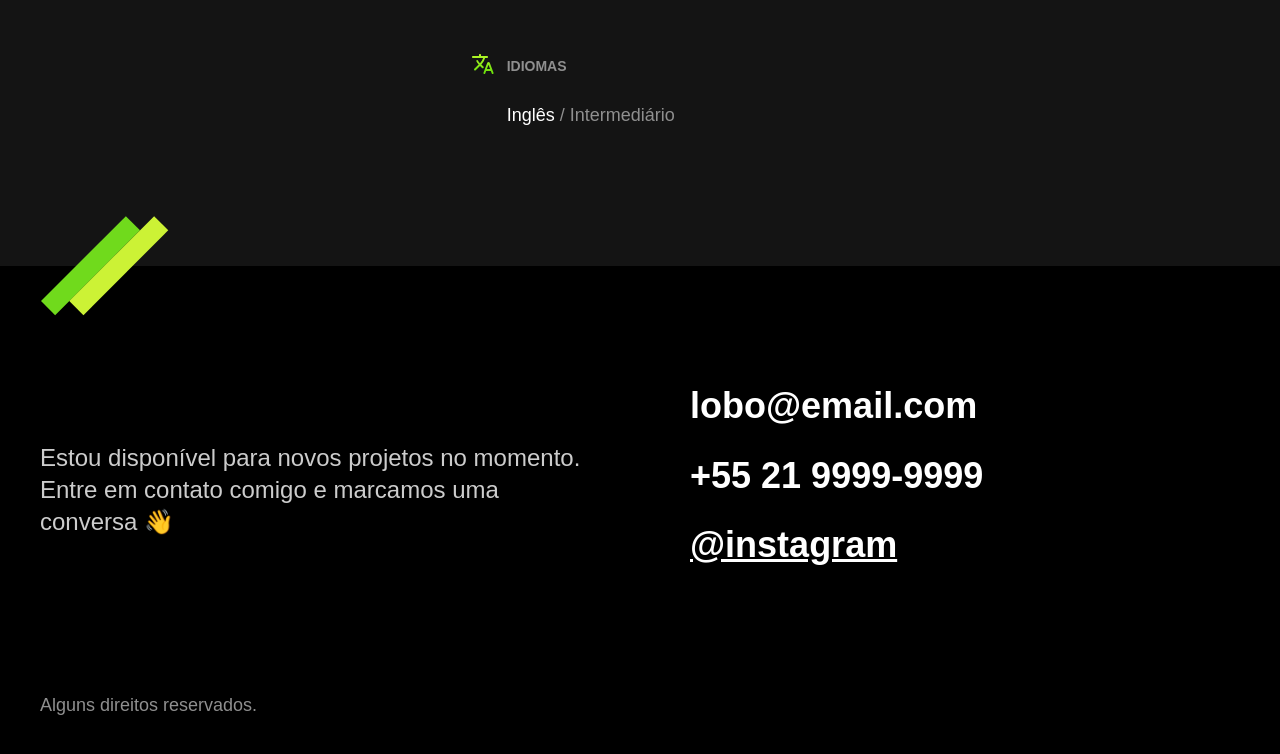
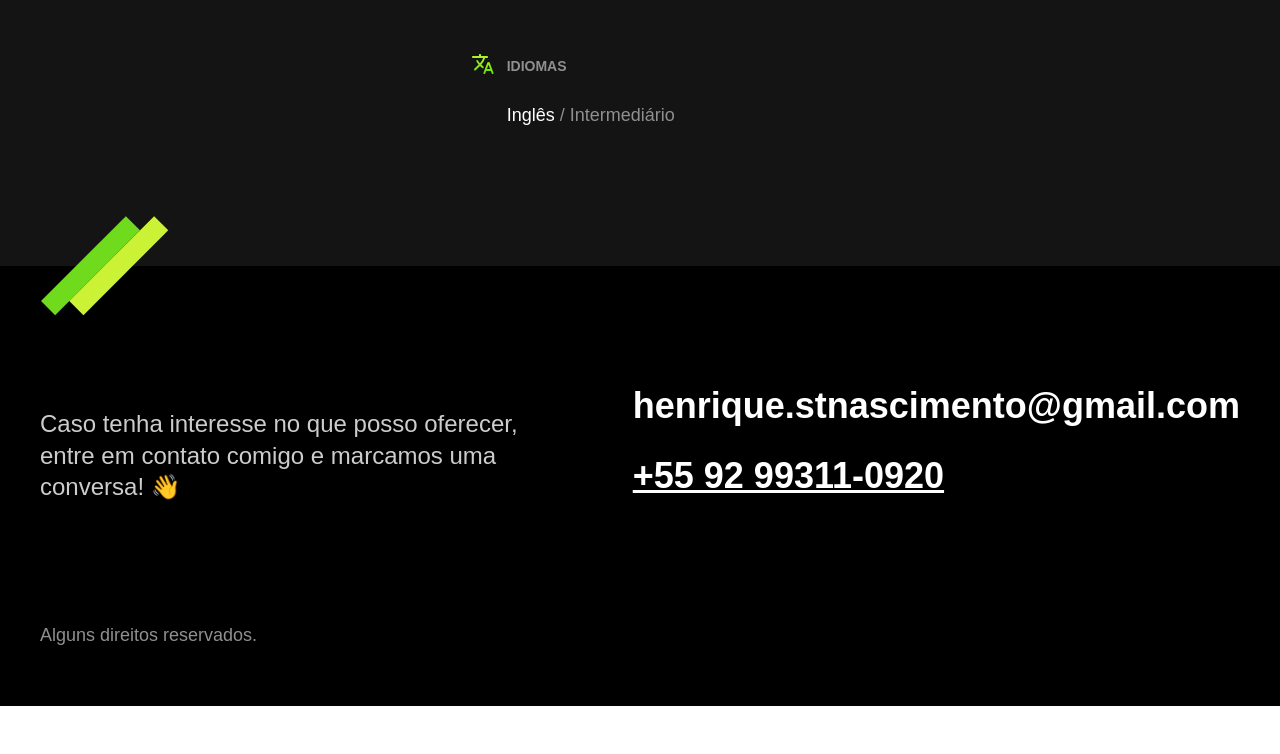
Before and after one commit to henriquesamir/portfolio, a plain HTML site: page index.html in a window 1280 px wide. Shown: the part 2286-3040 px from the top of the page. After the commit the page ends 2992 px from the top, so only its background shows below. Drawn offline with Linux system fonts and the light colour scheme.

Commit message:
feat: add personal contact info

```diff
--- a/index.html
+++ b/index.html
@@ -122,12 +122,12 @@
   <footer class="footer" id="contato">
     <div class="footer-container">
       <p class="footer-texto">
-        Estou disponível para novos projetos no momento. Entre em contato comigo e marcamos uma conversa 👋
+        Caso tenha interesse no que posso oferecer, entre em contato comigo e marcamos uma conversa! 👋
       </p>
       <ul class="footer-contato">
-        <li>lobo@email.com</li>
-        <li>+55 21 9999-9999</li>
-        <li><a href="/">@instagram</a></li>
+        <li>henrique.stnascimento@gmail.com</li>
+        <li><a href="https://wa.me/+5592993110920">+55 92 99311-0920</a></li>
+        <!-- <li><a href="/">@instagram</a></li> -->
       </ul>
       <p class="footer-copy"> Alguns direitos reservados.</p>
     </div>
```
